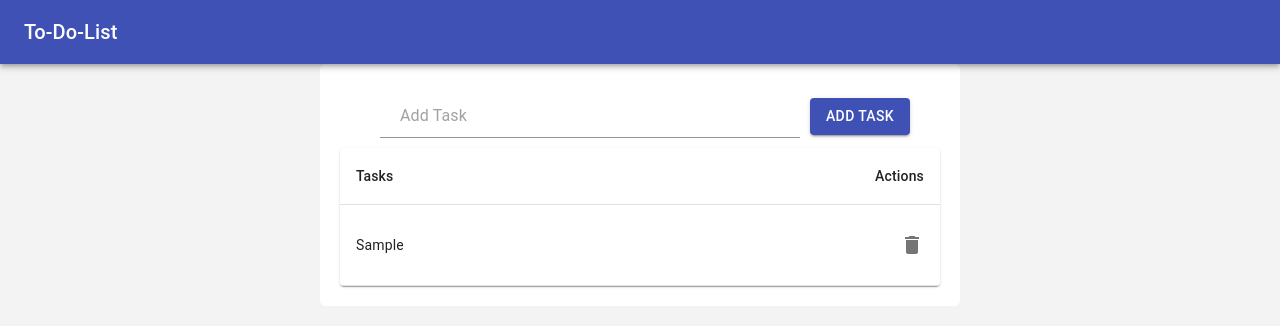
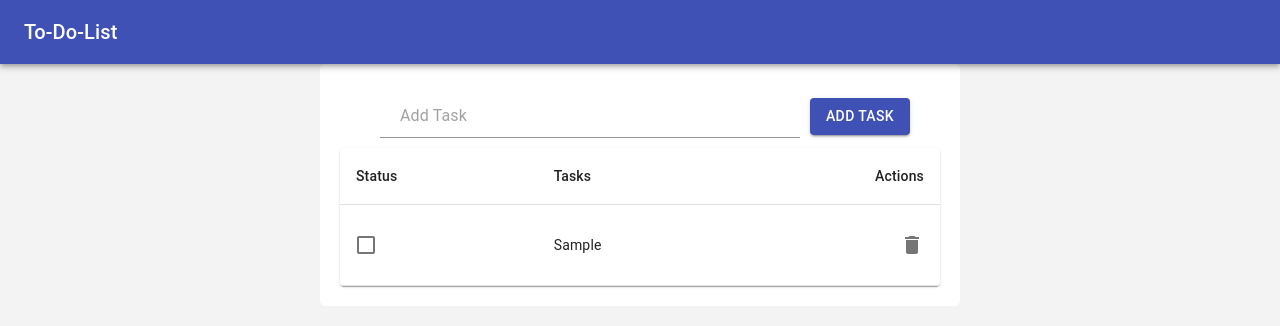
Before and after one commit to keshav-singla/To-do-list, a React (Create React App) app: page / in a window 1280 px wide. Both pictures are taken after typing "Sample" into the empty fields and a click on the button "ADD TASK". Shown: the top 326 px of the page. Built offline with nearby package versions, Linux system fonts and the light colour scheme; a web font is replaced by a local one.

Commit message:
checkbox added

```diff
--- a/package.json
+++ b/package.json
@@ -6,6 +6,7 @@
     "@material-ui/core": "^4.5.1",
     "@material-ui/icons": "^4.5.1",
     "node-sass": "^4.12.0",
+    "prop-types": "^15.7.2",
     "react": "^16.9.0",
     "react-dev-utils": "^9.0.3",
     "react-dom": "^16.9.0",
--- a/src/actions/addtask.js
+++ b/src/actions/addtask.js
@@ -1,11 +1,17 @@
 // ACTION TO BE PERFORMED ACCORDING TO THEIR TYPE
 
-export const addTask = ( task, allTask ) => {
-
+export const addTask = ( task ) => {
     return {
         type : 'ADDTASK',
         payload: task
     };
+}
+
+export const taskDone = (taskId) => {
+    return{
+        type : 'TASKDONE',
+        payload : taskId
+    }
 }
 
 export const deleteTask = ( taskId ) =>{
--- a/src/components/input.js
+++ b/src/components/input.js
@@ -13,7 +13,7 @@ class Taskbar extends React.Component {
         this.state = {
             input: '',
             item: [],
-            tasks: props.tasks
+            error : false
         }
     }
 
@@ -24,8 +24,8 @@ class Taskbar extends React.Component {
 
     handleSubmit = (data) => {
         if (this.props.task.includes(data)) {
-            console.log("same element");
             this.setState({
+                error: true,
                 input: []
             })
         }
@@ -45,14 +45,14 @@ class Taskbar extends React.Component {
                     <Grid item xs={12} className='inputContainer'>
                         <Input
                             className='inputFeild'
-                            type="text"
+                            type='text'
                             placeholder='Add Task'
-                            name="input"
+                            name='input'
                             value={this.state.input}
                             onChange={this.handleChange}
                             inputProps={{
                                 maxLength: 75,
-                                }}
+                            }}
                             autoComplete='off'
                         />
 
@@ -63,9 +63,14 @@ class Taskbar extends React.Component {
                         >
                             Add Task
                         </Button>
+
                         <List />
                     </Grid>
                 </Grid>
+                { this.state.error === true ?
+                    'This TASK already exist!'
+                    :null
+                }
             </div>
         )
     }
--- a/src/components/list.js
+++ b/src/components/list.js
@@ -16,11 +16,6 @@ class List extends React.Component {
         }
     }
 
-    // SaveDataToLocalStorage = () => {
-    //     JSON.stringify(this.props.task)
-    //     localStorage.setItem("data", JSON.stringify(this.props.task));
-    // }
-
     render() {
         console.log(this.props.task);
         return (
@@ -28,14 +23,14 @@ class List extends React.Component {
                 <Table>
                     <TableHead>
                         <TableRow>
+                            <TableCell align="left">Status</TableCell>
                             <TableCell>Tasks</TableCell>
-                            <TableCell align="Right">Actions</TableCell>
+                            <TableCell align="right">Actions</TableCell>
                         </TableRow>
                     </TableHead>
                     <TableBody>
                         {this.props.task.length >= 0 && this.props.task.map((task, index) => {
                             return (
-                                // () => this.SaveDataToLocalStorage,
                                 <Task
                                     key={index}
                                     task={task}
--- a/src/components/task.js
+++ b/src/components/task.js
@@ -1,39 +1,65 @@
 import React from 'react';
 import { connect } from 'react-redux';
-import { deleteTask } from '../actions/addtask';
+import { deleteTask, taskDone } from '../actions/addtask';
 import { bindActionCreators } from 'redux'
 import IconButton from '@material-ui/core/IconButton';
 import DeleteIcon from '@material-ui/icons/Delete';
 import TableRow from '@material-ui/core/TableRow';
 import TableCell from '@material-ui/core/TableCell';
+import FormGroup from "@material-ui/core/FormGroup";
+import FormControlLabel from "@material-ui/core/FormControlLabel";
+import Checkbox from "@material-ui/core/Checkbox";
 
 class Task extends React.Component {
 
+    handleDone = (taskStatus) => {
+        console.log('hello');
+
+        this.props.taskDone(taskStatus)
+    }
     handleDelete = (delData) => {
         this.props.deleteTask(delData)
     }
 
     render() {
-        console.log(this.props.task);
+        console.log(this.props.taskDone);
         return (
             <TableRow >
                 <TableCell>
+                    <FormGroup>
+                        <FormControlLabel
+                            control={
+                                <Checkbox
+                                    // checked={state.checkedB}
+                                    onChange={this.handleDone(this.props.task)}
+                                    value="checkedB"
+                                    color="primary"
+                                />
+                            }
+                        // label="Primary"
+                        />
+                    </FormGroup>
+                </TableCell>
+
+                <TableCell>
                     {this.props.task}
                 </TableCell>
+
                 <TableCell align="right">
                     <IconButton edge="end" aria-label="delete">
                         <DeleteIcon
-                            onClick = {() => this.handleDelete(this.props.task)}
+                            onClick={() => this.handleDelete(this.props.task)}
                         />
                     </IconButton>
                 </TableCell>
+
             </TableRow>
         )
     }
 }
 
 function mapDispatchToProps(dispatch) {
-    return bindActionCreators({ deleteTask }, dispatch)
+    return bindActionCreators({ deleteTask, taskDone }, dispatch)
 }
 
 export default connect(() => { return {}; }, mapDispatchToProps)(Task);
--- a/src/reducers/index.js
+++ b/src/reducers/index.js
@@ -11,13 +11,16 @@ const taskreducer = (state= [] , action) => {
 
         // THIS CASE WILL DELETE A TASK
         case 'DELETETASK':
-            // console.log(state);
-            // console.log(action.payload);
-            // console.log('hello');
 
             state = state.slice();
             state = state.filter(x => x !== action.payload);
             console.log(state)
+            return state;
+
+        // THIS CASE WILL CHANGE THE STATUS OF TASK
+        case 'TASKDONE':
+            console.log(action.payload);
+
             return state;
 
         default:
```
